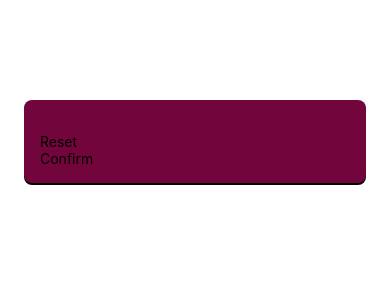
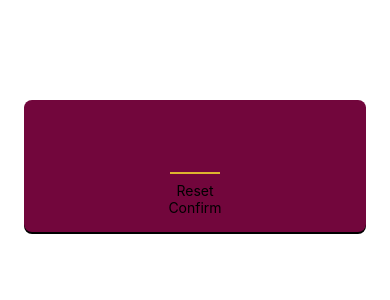
Before and after one commit to dannguyenmessi1705/React-Native, a React Native app in the folder 02.MiniGame/: screen / in a window 390 px wide. Shown: the top 300 px of the page. Built offline with nearby package versions, Linux system fonts and the light colour scheme.

Commit message:
ui: custom input field in StartGameScreen

```diff
--- a/02.MiniGame/screen/StartGameScreen.js
+++ b/02.MiniGame/screen/StartGameScreen.js
@@ -4,7 +4,7 @@
 function StartGameScreen() {
   return (
     <View style={styles.inputContainre}>
-      <TextInput />
+      <TextInput style={styles.numberInput} maxLength={2} keyboardType="numeric"/>
       <PrimaryButton>Reset</PrimaryButton>
       <PrimaryButton>Confirm</PrimaryButton>
     </View>
@@ -13,7 +13,8 @@
 
 const styles = StyleSheet.create({
   inputContainre: {
-    backgroundColor: '#72063c',
+    alignItems: "center",
+    backgroundColor: "#72063c",
     marginTop: 100,
     marginHorizontal: 24,
     padding: 16,
@@ -21,10 +22,20 @@
     // Android Shadow
     elevation: 4,
     // iOS Shadow
-    shadowColor: 'black',
-    shadowOffset: {width: 0, height: 2},
-    shadowOpacity: 1
-
+    shadowColor: "black",
+    shadowOffset: { width: 0, height: 2 },
+    shadowOpacity: 1,
+  },
+  numberInput: {
+    height: 50,
+    width: 50,
+    textAlign: "center",
+    fontSize: 32,
+    fontWeight: "bold",
+    color: "#ddb52f",
+    borderBottomWidth: 2,
+    borderBottomColor: "#ddb52f",
+    marginVertical: 8,
   },
 });
 
```
